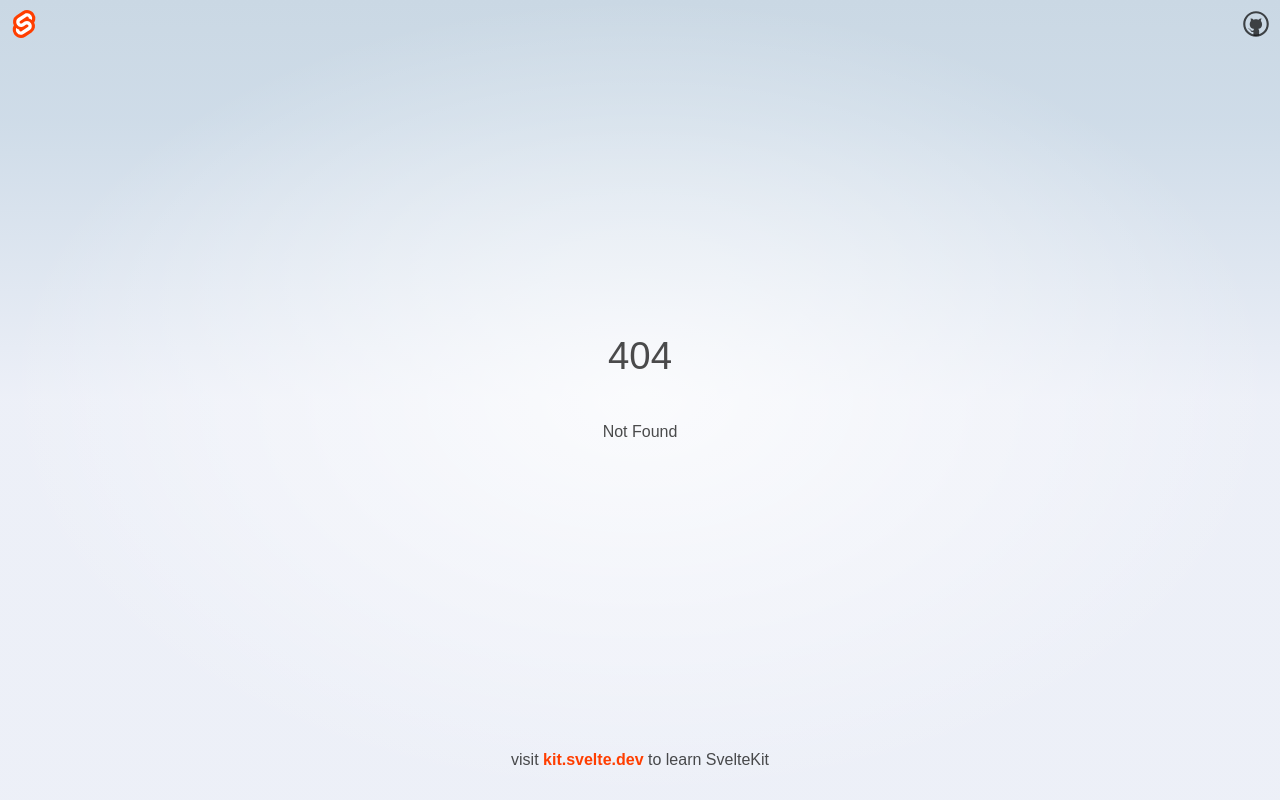
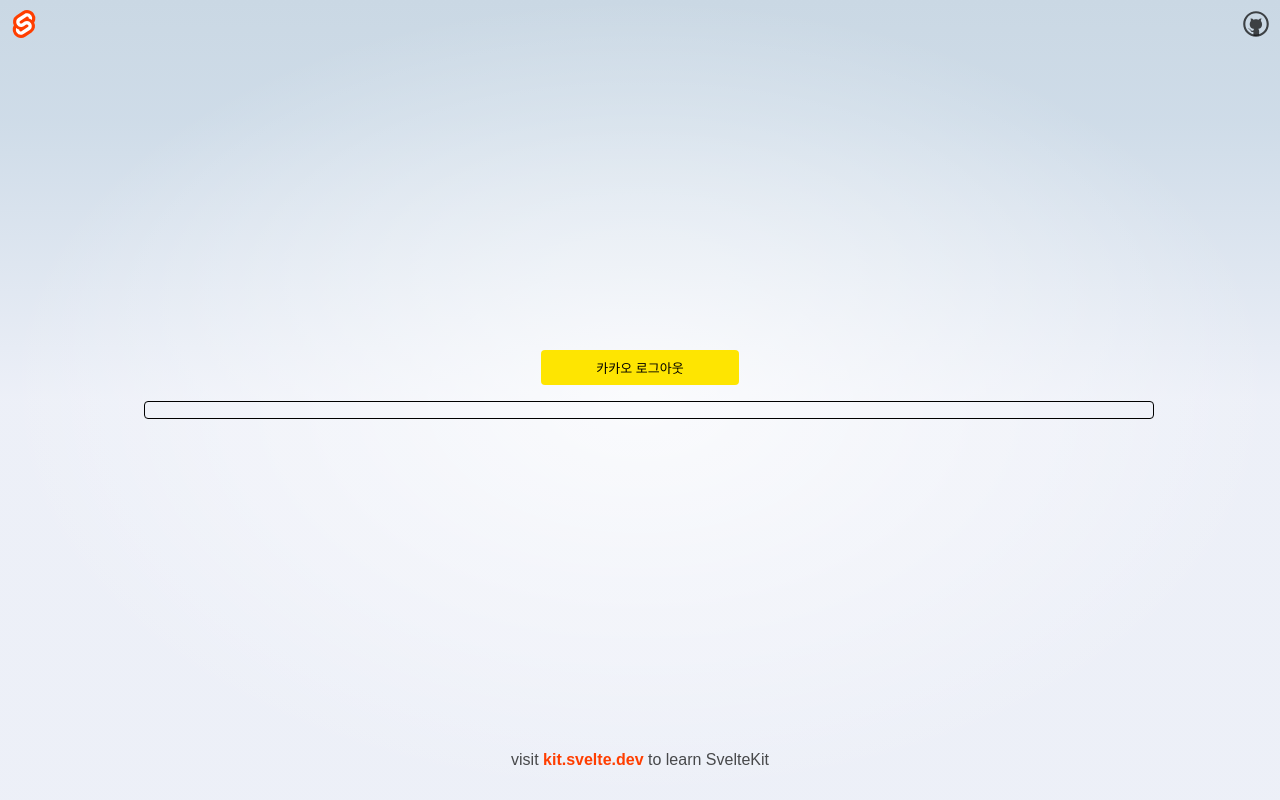
Before and after one commit to GeonWooPaeng/social_login, a SvelteKit app: page /naver_login in a window 1280 px wide. Before the commit this address had no page. Built offline with nearby package versions, Linux system fonts and the light colour scheme; no server answers.

Commit message:
feat: 네이버 로그인 구현 & 카카오/네이버 구역 나누기

```diff
--- /dev/null
+++ b/src/apis/naver_login.js
@@ -0,0 +1,29 @@
+import { PUBLIC_NAVER_OAUTH_TOKEN_URL, PUBLIC_NAVER_USER_INFO_URL } from '$env/static/public';
+
+export async function get_token_data_naver(params) {
+	try {
+		const response = await fetch(PUBLIC_NAVER_OAUTH_TOKEN_URL, {
+			method: 'POST',
+			body: new URLSearchParams(params)
+		});
+		if (!response.ok) throw new Error(`[Error] get_token_data_naver status: ${response.status}`);
+		return await response.json();
+	} catch (error) {
+		console.log(error);
+	}
+}
+
+export async function get_user_info_naver(access_token) {
+	try {
+		const response = await fetch(PUBLIC_NAVER_USER_INFO_URL, {
+			method: 'POST',
+			headers: {
+				Authorization: `Bearer ${access_token}`
+			}
+		});
+		if (!response.ok) throw new Error(`[Error] get_user_info_naver status: ${response.status}`);
+		return await response.json();
+	} catch (error) {
+		console.log(error);
+	}
+}
--- /dev/null
+++ b/src/routes/naver_login/+page.svelte
@@ -0,0 +1,69 @@
+<style>
+	.div_result_container_cls {
+		width: 100%;
+		font-size: 13px;
+	}
+	.div_logout_container_cls {
+		display: flex;
+		justify-content: center;
+		align-items: center;
+	}
+	.btn_kakao_logout_cls {
+		width: 20%;
+		height: 35px;
+		margin-bottom: 16px;
+		outline: none;
+		border: none;
+		border-radius: 4px;
+		display: inline;
+		background-color: #fee501;
+		text-align: center;
+		font-weight: 400;
+		cursor: pointer;
+	}
+	.div_user_info_cls {
+		width: 100%;
+		height: 100%;
+		padding: 8px;
+		border: 1px solid black;
+		border-radius: 4px;
+	}
+</style>
+
+<svelte:head>
+	<title>Result</title>
+	<meta name="description" content="Social Login Result" />
+</svelte:head>
+
+<div class="div_result_container_cls">
+	<div class="div_logout_container_cls">
+		<button class="btn_kakao_logout_cls"> 카카오 로그아웃 </button>
+	</div>
+	<div class="div_user_info_cls">
+		{user_info}
+	</div>
+</div>
+
+<script>
+	import { PUBLIC_NAVER_CLIENT_ID, PUBLIC_NAVER_CLIENT_SECRET } from '$env/static/public';
+	import { onMount } from 'svelte';
+	import { get_token_data_naver } from '../../apis/naver_login.js';
+
+	let user_info = '';
+
+	onMount(async () => {
+		// const params = new URLSearchParams(window.location.search);
+		// const authorization_code = params.get('code');
+		// const state = params.get('state');
+		// const access_token_params = {
+		// 	grant_type: 'authorization_code',
+		// 	client_id: PUBLIC_NAVER_CLIENT_ID,
+		// 	client_secret: PUBLIC_NAVER_CLIENT_SECRET,
+		// 	code: authorization_code,
+		// 	state: 'test'
+		// };
+		// const token_data = await get_token_data_naver(access_token_params);
+		// const user_data = await get_user_info_naver(token_data.access_token);
+		// user_info = JSON.stringify(user_data, null, 4);
+	});
+</script>
--- a/vite.config.js
+++ b/vite.config.js
@@ -2,6 +2,18 @@ import { sveltekit } from '@sveltejs/kit/vite';
 import { defineConfig } from 'vitest/config';
 
 export default defineConfig({
+	server: {
+		host: '0.0.0.0',
+		port: 8080,
+		proxy: {
+			'/naver_login': {
+				target: 'https://nid.naver.com',
+				changeOrigin: true,
+				rewrite: (path) => path.replace(/^\/naver_login/, ''),
+				secure: false
+			}
+		}
+	},
 	plugins: [sveltekit()],
 	test: {
 		include: ['src/**/*.{test,spec}.{js,ts}']
```
Also changed, not shown: src/apis/kakao_login.js (+27 -2 lines), src/routes/+page.svelte (+22 -7 lines), src/routes/kakao_login/+page.svelte (renamed from src/routes/login_result/+page.svelte, +6 -5 lines), src/lib/images/naver-login.png (added), src/lib/images/naver-logout.png (added).
